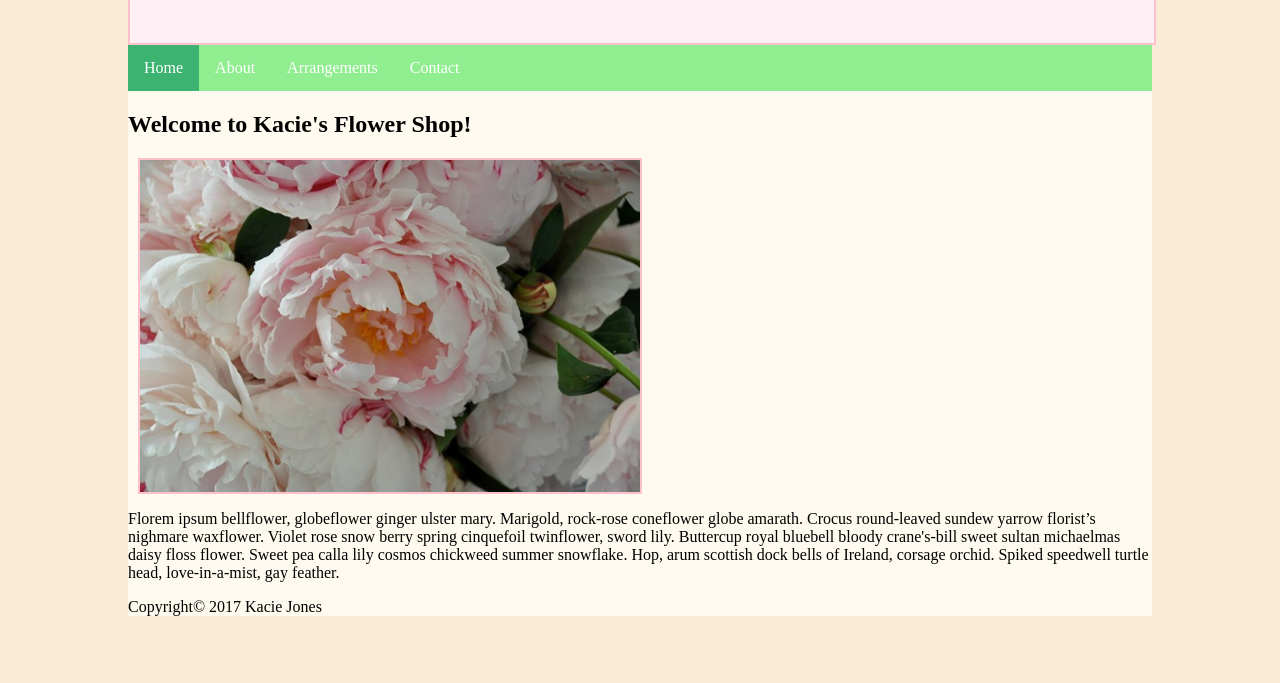
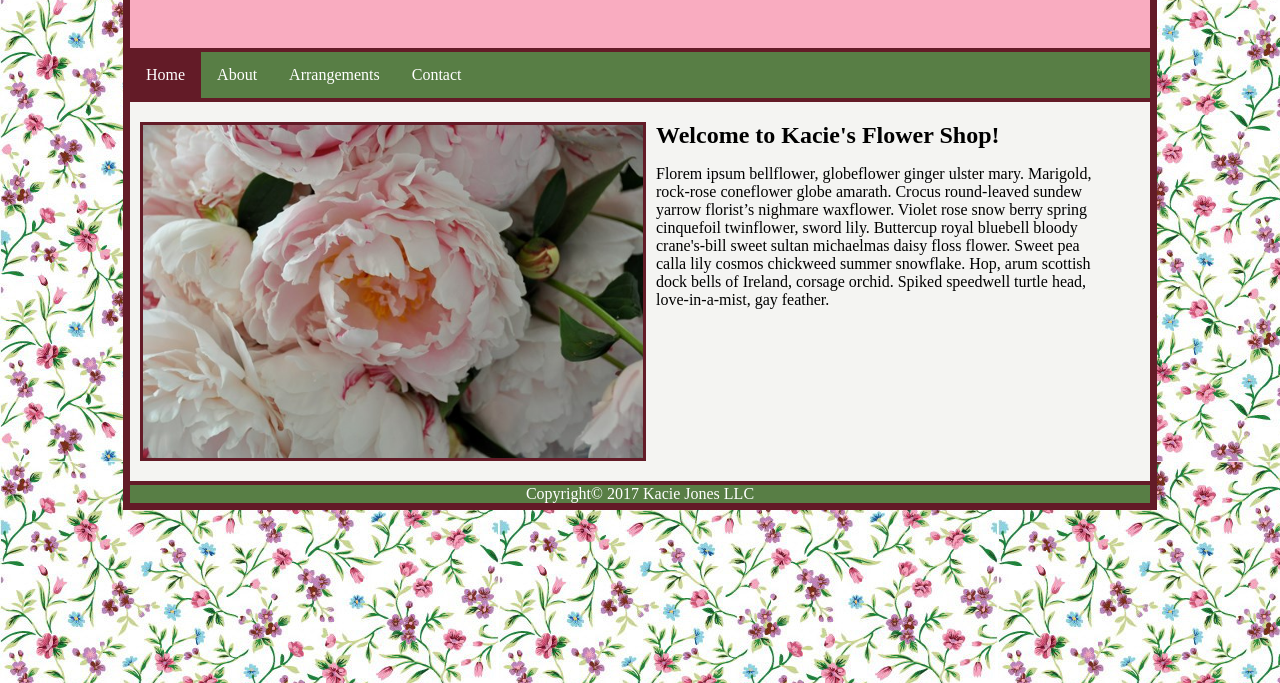
Before and after one commit to kaciejones/ALC-Web-Development-2018, a plain HTML site: page Small Business/index.html in a window 1280 px wide. Shown: the part 117-800 px from the top of the page. Drawn offline with Linux system fonts and the light colour scheme.

Commit message:
Updated Website

```diff
--- a/Small Business/index.html
+++ b/Small Business/index.html
@@ -18,11 +18,12 @@
                 </ul>
             </nav>
             <div id="content">
-                <h2>Welcome to Kacie's Flower Shop!</h2>
                 <img id="imgMain" src="images/garden-design_6874.jpg" alt="flowers">
-                <p>Florem ipsum bellflower, globeflower ginger ulster mary. Marigold, rock-rose coneflower globe amarath. Crocus round-leaved sundew yarrow florist’s nighmare waxflower. Violet rose snow berry spring cinquefoil twinflower, sword lily. Buttercup royal bluebell bloody crane's-bill sweet sultan michaelmas daisy floss flower. Sweet pea calla lily cosmos chickweed summer snowflake. Hop, arum scottish dock bells of Ireland, corsage orchid. Spiked speedwell turtle head, love-in-a-mist, gay feather.</p>
+                <h2 id="h2main">Welcome to Kacie's Flower Shop!</h2>
+                <p id="pmain">Florem ipsum bellflower, globeflower ginger ulster mary. Marigold, rock-rose coneflower globe amarath. Crocus round-leaved sundew yarrow florist’s nighmare waxflower. Violet rose snow berry spring cinquefoil twinflower, sword lily. Buttercup royal bluebell bloody crane's-bill sweet sultan michaelmas daisy floss flower. Sweet pea calla lily cosmos chickweed summer snowflake. Hop, arum scottish dock bells of Ireland, corsage orchid. Spiked speedwell turtle head, love-in-a-mist, gay feather.</p>
+                <div class="keepOpen"></div>
             </div>
-            <footer>Copyright&copy; 2017 Kacie Jones</footer>
+            <footer>Copyright&copy; 2017 Kacie Jones LLC</footer>
         </div>
     </body>
 
--- a/Small Business/style.css
+++ b/Small Business/style.css
@@ -3,22 +3,24 @@
 
 /* Global */
 body{
-    background-color:antiquewhite;
+    background-image: url('/images/floralprint.jpg');
+
 
 }
 
 div#container{
     margin: auto;
     width: 1024px;
-    background-color: floralwhite;
+    background-color: #F4F4F2;
+    border: 5px solid #631B27;
 }
 
 header{
     display:block;
-    width: 100%;
+    width: auto;
     height: 150px;
-    border:2px solid pink;
-    background-color: lavenderblush;
+    border:2px solid #631B27;
+    background-color: #F9ACC0;
     margin: 0;
     padding:0;
 }
@@ -30,10 +32,11 @@ header h1{
 
 nav{
     float: left;
-    width: 100%;
-    background-color: lightgreen;
+    width: 1020px;
+    background-color: #587E45;
     margin: 0;
     padding: 0;
+    border: 2px solid #631B27;
 }
 
 nav ul{
@@ -56,24 +59,53 @@ nav ul li a{
 }
 
 nav ul li a:hover{
-    background-color: deeppink;
+    background-color: #631B27;
 }
 
 nav .active{
-    background-color: mediumseagreen;
+    background-color: #631B27;
+}
+
+#content{
+    width: 1020px;
+    clear:both;
+    border: 2px solid #631B27;
+}
+
+.keepOpen{
+    clear:both;
+}
+
+footer{
+    width:1020px;;
+    background-color: #587E45;
+    color: #fff;
+    text-align: center;
+    border: 2px solid #631B27;
 }
 
 
 /* index.html style */
 
-#content h2{
+#h2main{
     float: left;
-    width: 100%;
+    width: 450px;
+    margin-top: 20px;
+    margin-bottom: auto;
 }
 
 #imgMain{
     display: block;
     width: 500px;
-    margin: 10px;
-    border: solid 2px pink;
+    margin: 20px 10px;
+    border: solid 3px #631B27;
+    float:left;
+
 }
+
+#pmain{
+    width: 450px;
+    float: left;
+
+
+}
```
Also changed, not shown: Small Business/About.html (+1 -1 lines), Small Business/arrangements.html (+1 -1 lines), Small Business/contact.html (+1 -1 lines), Small Business/images/floralprint.jpg (added), 1 other file.
